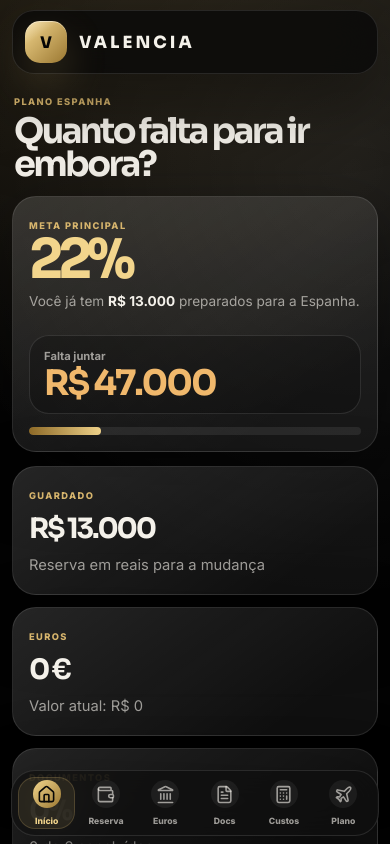
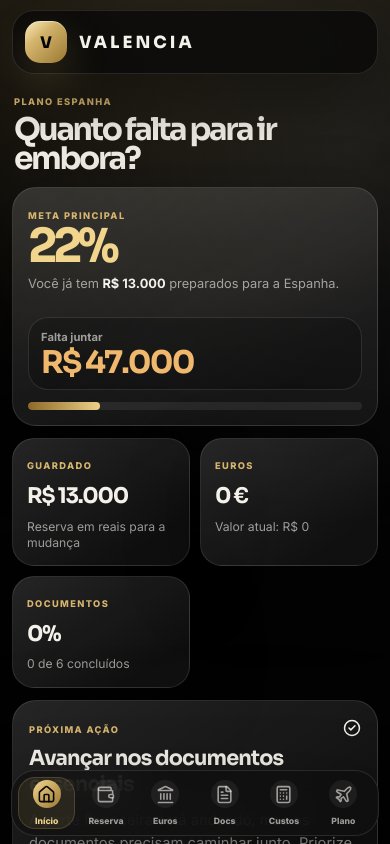
Before and after one commit to arqalexandredias-prog/valencia-spain, a React (Vite) app: page / in a window 390 px wide. Shown: the top 844 px of the page. Built offline with nearby package versions, Linux system fonts and the light colour scheme.

Commit message:
Refina compactacao mobile da dashboard

```diff
--- a/src/index.css
+++ b/src/index.css
@@ -1131,4 +1131,76 @@ a {
     font-size: 1rem;
     letter-spacing: 0.16em;
   }
+}@media (max-width: 780px) {
+  .page-header h1 {
+    font-size: clamp(1.75rem, 8vw, 2.25rem);
+    max-width: 92%;
+  }
+
+  .hero-card {
+    padding: 15px;
+    gap: 12px;
+  }
+
+  .hero-card h2 {
+    font-size: clamp(2.6rem, 12vw, 3.25rem);
+  }
+
+  .hero-card p {
+    font-size: 0.8rem;
+  }
+
+  .hero-missing {
+    padding: 12px;
+  }
+
+  .hero-missing strong {
+    font-size: clamp(1.65rem, 8vw, 2.05rem);
+  }
+
+  .stats-grid {
+    grid-template-columns: repeat(2, minmax(0, 1fr));
+    gap: 10px;
+  }
+
+  .stats-grid .card {
+    padding: 14px;
+    border-radius: 22px;
+  }
+
+  .stat-value {
+    font-size: 1.35rem;
+    letter-spacing: -0.06em;
+  }
+
+  .stat-helper {
+    font-size: 0.76rem;
+    line-height: 1.35;
+  }
+
+  .main-content {
+    gap: 12px;
+  }
+
+  .bottom-nav {
+    bottom: 8px;
+  }
 }
+
+@media (max-width: 380px) {
+  .page-header h1 {
+    font-size: 1.7rem;
+  }
+
+  .hero-card h2 {
+    font-size: 2.55rem;
+  }
+
+  .hero-missing strong {
+    font-size: 1.6rem;
+  }
+
+  .stat-value {
+    font-size: 1.25rem;
+  }
+}
```
